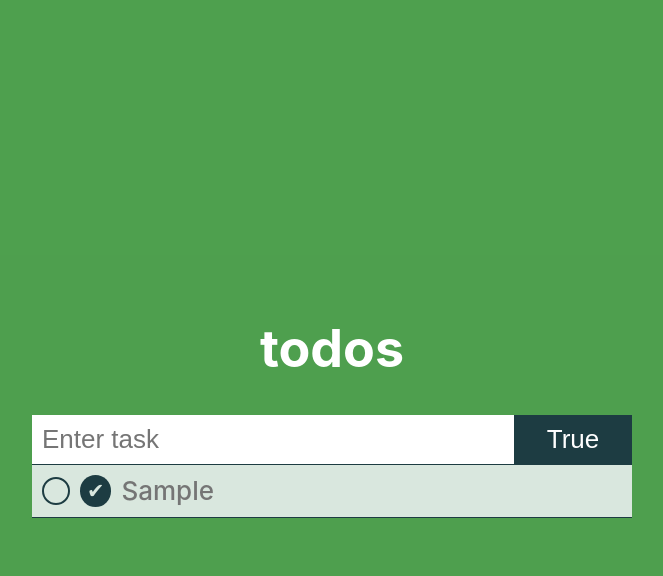
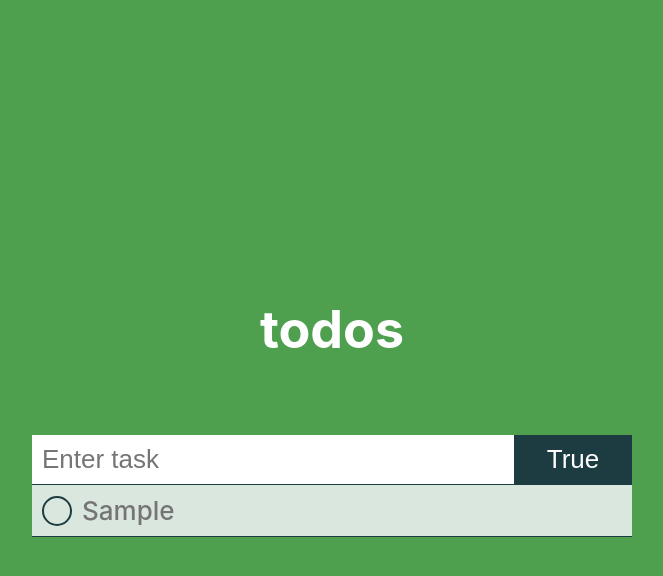
Before and after one commit to coastlines/react-todo, a React (Create React App) app: page / in a window 1280 px wide. Both pictures are taken after typing "Sample" into the empty fields and a click on the button "False". Shown: the top 576 px of the page, without its empty margins (308-971 px from the left). Built offline with nearby package versions, Linux system fonts and the light colour scheme.

Commit message:
state and style for completed items

```diff
--- a/src/App.css
+++ b/src/App.css
@@ -11,6 +11,7 @@
   display: flex;
   flex-direction: column;
   width: 600px;
+  margin-top: 40px;
 }
 
 form {
@@ -64,9 +65,33 @@ ul {
   font-weight: 500;
 }
 
+/* this.state.listClass ===  */
+.todoItemDone {
+  font-size: 1em;
+  line-height: 1em;
+  position: relative;
+  padding: 0 5px;
+}
+
+.todoItemDone::after {
+  border-bottom: 1em solid rgba(0, 0, 280, 0.35);
+  content: "";
+  left: 0;
+  line-height: 1em;
+  margin-top: calc(0.225em / 2 * -1);
+  position: absolute;
+  right: 0;
+  top: 20%;
+  padding: 0 17px;
+  transform: skew(-20deg);
+  border-radius: 5px;
+}
+
 .todoBtn {
   border-radius: 50%;
-  padding: 12px;
+  padding: 10px;
+  width: 30px;
+  height: 30px;
   margin-right: 10px;
   background-color: #d9e7de;
   border: 2px solid #1d3c42;
@@ -75,6 +100,8 @@ ul {
 
 .todoBtnDone {
   border-radius: 100%;
+  width: 30px;
+  height: 30px;
   padding: 4px 7px;
   margin-right: 10px;
   border: none;
--- a/src/App.js
+++ b/src/App.js
@@ -17,41 +17,81 @@ class TodoList extends Component {
   constructor(props) {
     super(props)
     this.state = {
-      textEntry: '',
+      pendingInput: '',
       btnValue: '',
       items: [],
-      complete: []
+      complete: [],
+      isCompleteClass: false,
+      btnClass: 'todoBtn',
+      btnText: '',
+      listClass: '',
     };
 
-    this.todoSubmit = this.todoSubmit.bind(this)
+    this.handleTodoSubmit = this.handleTodoSubmit.bind(this)
   }
 
-
-inputUpdate = event => {
+handleTodoInput = event => {
   // this sets the value
   this.setState({
-    textEntry: event.target.value
+    pendingInput: event.target.value
   })
 }
 
-todoSubmit = (event) => {
+handleTodoSubmit = (event) => {
   event.preventDefault()
 
-  this.setState({
-    // spread operator takes whatever is in the array and adds/updates
-    items: [...this.state.items, this.state.textEntry],
-    btnValue: !this.state.btnValue,
-    textEntry: ''
-  })
+  if (this.state.pendingInput !== '') {
+    this.setState({
+      // spread operator takes whatever is in the array and adds/updates
+      items: [...this.state.items, this.state.pendingInput],
+      btnValue: !this.state.btnValue,
+      pendingInput: ''
+    })
+  } else {
+    alert('uh oh, try again')
+  }
 }
 
-itemUpdate = (index) => () => {
-  let list = [...this.state.items]
-  list.splice(index, 1)
+toggleMenu = (index) => () => {
   this.setState({
-    items: list
+    isCompleteClass: !this.state.isCompleteClass[index],
+    btnClass: 'todoBtn' ? 'todoBtnDone' : 'todoBtn',
+    btnText: <text>&#10004;</text>,
+    listClass: 'todoItemDone'
   })
+
+  // let filteredItems = this.state.items.filter(item, index =>
+  //       this.index == index);
+
+
+      // this.setState({
+      //   items: this.filteredItems
+      // })
+
+
+  console.log(this.state.isCompleteClass, index)
 }
+
+// handleItemUpdate = (index) => () => {
+  // this.setState({
+  //   isCompleteClass: !this.state.isCompleteClass
+  // })
+  // console.log(this.state.isCompleteClass)
+
+  // let list = [...this.state.items]
+  // list.splice(index, 1)
+  // this.setState({
+  //   items: list
+  // })
+// }
+
+// handleItemUpdate = (index) => () => {
+//   let list = [...this.state.items]
+//   list.splice(index, 1)
+//   this.setState({
+//     items: list
+//   })
+// }
 
 // // refactor to use filter
 // itemUpdate = (index) => () => {
@@ -70,11 +110,11 @@ render() {
       <header className="App-header">
         <h1>todos</h1>
         <div className="todoContainer">
-            <form className="todoForm" onSubmit={this.todoSubmit} >
+            <form className="todoForm" onSubmit={this.handleTodoSubmit} >
               {/* this lets us hold the value for targeting later */}
-              <input id="textEntry"
-                value={this.state.textEntry}
-                onChange={this.inputUpdate}
+              <input id="pendingInput"
+                value={this.state.pendingInput}
+                onChange={this.handleTodoInput}
                 placeholder="Enter task"
               />
               <button type='submit'
@@ -83,7 +123,15 @@ render() {
             </form>
             <ul>
               {this.state.items.map((item, index) => {
-                return <TodoItem item={item} itemUpdate={this.itemUpdate(index)} key={index} />
+                return <TodoItem
+                        item={item}
+                        listClass={this.state.listClass}
+                        btnClass={this.state.btnClass}
+                        btnText={this.state.btnText}
+                        // itemUpdate={this.handleItemUpdate(index)}
+                        itemUpdate={this.toggleMenu(index)}
+                        key={index}
+                        />
               })}
             </ul>
         </div>
--- a/src/listComponent.js
+++ b/src/listComponent.js
@@ -4,9 +4,13 @@ import React from 'react';
 const TodoItem = (props) =>  {
   return (
     <li style={{'listStyleType': 'none'}} className={'todoItem'}>
-      <button onClick={props.itemUpdate} className={'todoBtn'}></button>
-      <button onClick={props.itemUpdate} className={'todoBtnDone'}>&#10004;</button>
-      {props.item}
+      <button
+        onClick={props.itemUpdate}
+        className={props.btnClass}>
+        {props.btnText}
+      </button>
+      {/* <button onClick={props.itemUpdate} className={'todoBtnDone'}></button>  */}
+      <span className={props.listClass}>{props.item}</span>
     </li>
   )
 }
```
